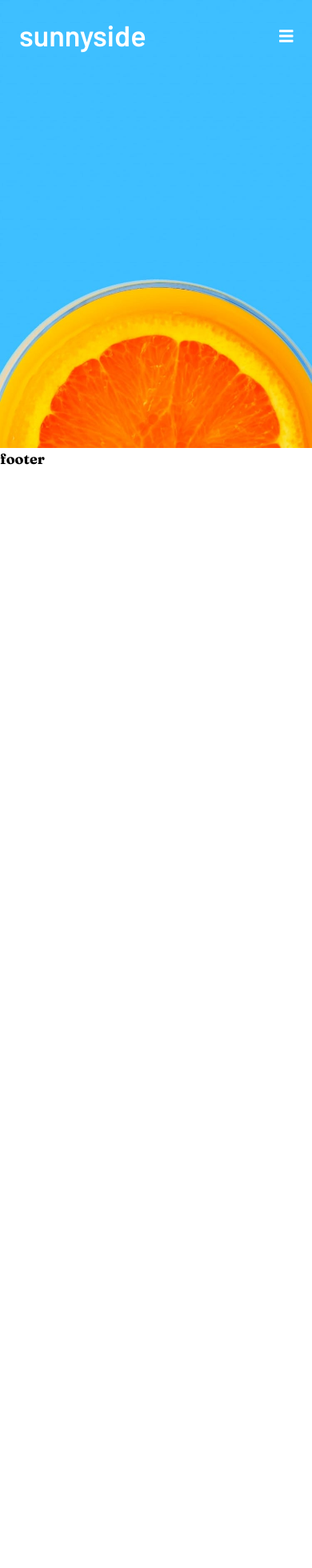
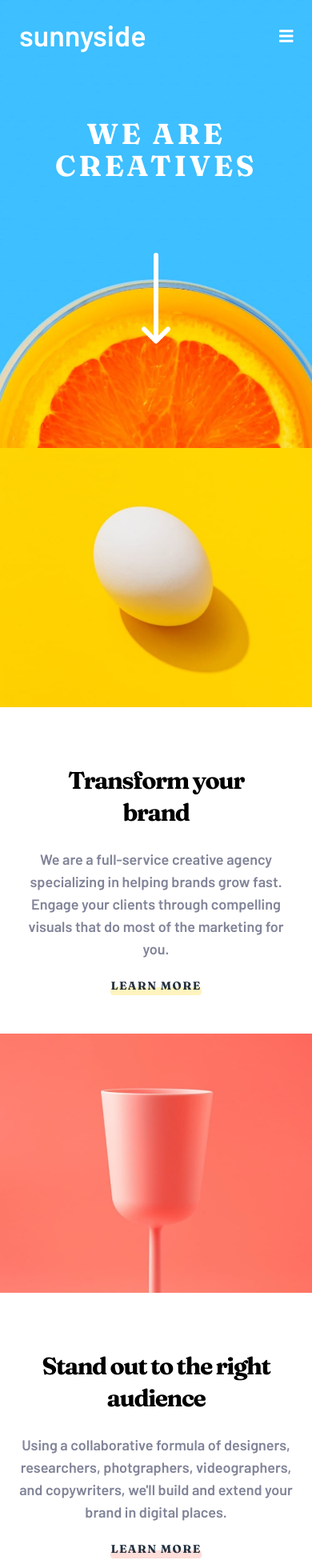
Before and after one commit to namanavasthi/frontend-mentor-2-sunnyside-agency-landing-page, a React (Create React App) app: page / in a window 390 px wide. Shown: the top 1960 px of the page at 80% size. Before the commit the page ends 844 px from the top, so only its background shows below. Built offline with nearby package versions, Linux system fonts and the light colour scheme.

Commit message:
some sections for mobile

```diff
--- /dev/null
+++ b/src/Article.jsx
@@ -0,0 +1,5 @@
+import React from "react";
+
+export const Article = ({ children }) => {
+  return <article className="px-6 py-12 flex flex-col">{children}</article>;
+};
--- a/src/Header.jsx
+++ b/src/Header.jsx
@@ -3,7 +3,7 @@ import { Nav } from "./Nav";
 
 export const Header = () => {
   return (
-    <header className="absolute p-6 flex max-w-7xl w-full justify-between mx-auto items-center">
+    <header className="absolute p-6 flex max-w-7xl w-full justify-between mx-auto items-center z-10">
       <h1 className="text-4xl font-barlow text-neutral-white">sunnyside</h1>
       <Nav />
     </header>
--- /dev/null
+++ b/src/Link.jsx
@@ -0,0 +1,23 @@
+import React, { useState } from "react";
+
+export const Link = ({ children, to, highlight }) => {
+  const [focus, setFocus] = useState(false);
+
+  return (
+    <div className="flex justify-center">
+      <a
+        onFocus={() => setFocus(true)}
+        onBlur={() => setFocus(false)}
+        className="relative uppercase text-sm leading-6 text-neutral-very-dark-desaturated-blue text-center mt-5 tracking-widest"
+        href={to}
+      >
+        <span className="z-10 relative">{children}</span>
+        <span
+          className={`absolute w-full h-2.5 bg-primary-${highlight} z-0 left-0 bottom-0 ${
+            focus ? "opacity-100" : "opacity-25"
+          } rounded`}
+        ></span>
+      </a>
+    </div>
+  );
+};
--- a/src/Main.jsx
+++ b/src/Main.jsx
@@ -1,11 +1,57 @@
 import React from "react";
 
+import { Section } from "./Section";
+import { Article } from "./Article";
+import { Title } from "./Title";
+import { SubTitle } from "./SubTitle";
+import { Link } from "./Link";
+
 import Hero from "./images/mobile/image-header.jpg";
+import ArrowDown from "./images/icon-arrow-down.svg";
+
+import Egg from "./images/mobile/image-transform.jpg";
+import Glass from "./images/mobile/image-stand-out.jpg";
 
 export const Main = () => {
   return (
     <main>
-      <img src={Hero} alt="hero" />
+      <section className="hero-section relative">
+        <img src={Hero} alt="hero" />
+        <h1 className="text-center tracking-widest leading-10 w-4/6 uppercase text-4xl text-neutral-white absolute transform -translate-y-2/4 -translate-x-2/4 z-10 left-2/4 top-1/3">
+          we are creatives
+        </h1>
+        <img
+          src={ArrowDown}
+          alt="arrow down"
+          className="absolute transform -translate-y-2/4 -translate-x-2/4 z-10 left-2/4 top-2/3"
+        />
+      </section>
+      <Section>
+        <Article>
+          <Title>Transform your brand</Title>
+          <SubTitle>
+            We are a full-service creative agency specializing in helping brands grow fast. Engage your clients through
+            compelling visuals that do most of the marketing for you.
+          </SubTitle>
+          <Link to="/learn-more" highlight="yellow">
+            learn more
+          </Link>
+        </Article>
+        <img src={Egg} alt="transform your brand" />
+      </Section>
+      <Section>
+        <Article>
+          <Title>Stand out to the right audience</Title>
+          <SubTitle>
+            Using a collaborative formula of designers, researchers, photgraphers, videographers, and copywriters, we'll
+            build and extend your brand in digital places.
+          </SubTitle>
+          <Link to="/learn-more" highlight="red">
+            learn more
+          </Link>
+        </Article>
+        <img src={Glass} alt="transform your brand" />
+      </Section>
     </main>
   );
 };
--- /dev/null
+++ b/src/Section.jsx
@@ -0,0 +1,5 @@
+import React from "react";
+
+export const Section = ({ children }) => {
+  return <section className="flex flex-col-reverse">{children}</section>;
+};
--- /dev/null
+++ b/src/SubTitle.jsx
@@ -0,0 +1,5 @@
+import React from "react";
+
+export const SubTitle = ({ children }) => {
+  return <p className="leading-7 text-lg text-neutral-dark-grayish-blue text-center font-barlow">{children}</p>;
+};
--- /dev/null
+++ b/src/Title.jsx
@@ -0,0 +1,5 @@
+import React from "react";
+
+export const Title = ({ children }) => {
+  return <h2 className="text-3xl tracking-tighter leading-10 text-center p-6">{children}</h2>;
+};
```
